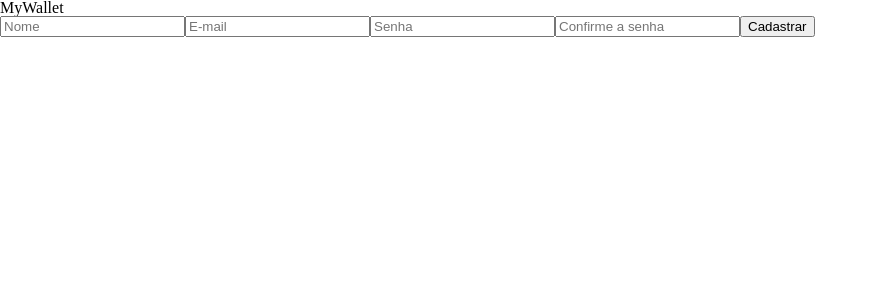
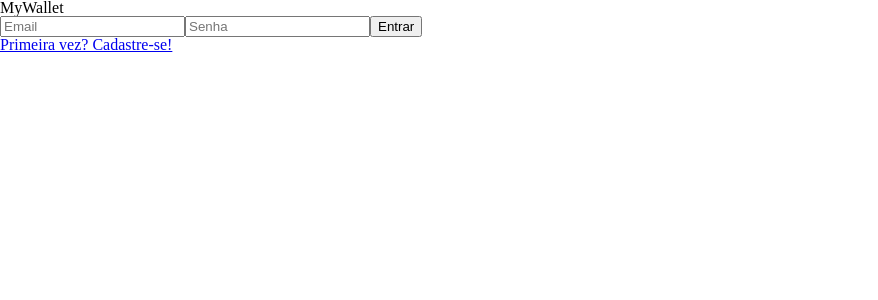
Before and after one commit to ConstantinoRafael/projeto14-mywallet-front, a React (Create React App) app: page / in a window 1280 px wide. Shown: the top 300 px of the page, without its empty margins (0-878 px from the left). Built offline with nearby package versions, Linux system fonts and the light colour scheme.

Commit message:
feat: create route post sign-in

```diff
--- a/src/App.js
+++ b/src/App.js
@@ -1,11 +1,25 @@
 import GlobalStyle from "./Assets/Styles/GlobalStyle";
 import SignUpPage from "./Pages/SignUpPage";
+
+import { BrowserRouter, Routes, Route } from "react-router-dom";
+import SignInPage from "./Pages/SignInPage";
+import RecordPage from "./Pages/RecordPage";
+import InPage from "./Pages/InPage";
+import OutPage from "./Pages/OutPage";
 
 function App() {
   return (
     <>
       <GlobalStyle />
-      <SignUpPage />
+      <BrowserRouter>
+        <Routes>
+          <Route path="/" element={<SignInPage />} />
+          <Route path="/sign-up" element={<SignUpPage />} />
+          <Route path="/record" element={<RecordPage />} />
+          <Route path="/in" element={<InPage />} />
+          <Route path="/out" element={<OutPage />} />
+        </Routes>
+      </BrowserRouter>
     </>
   );
 }
--- a/src/Pages/InPage.js
+++ b/src/Pages/InPage.js
@@ -0,0 +1,7 @@
+export default function InPage() {
+    return(
+        <>
+        InPage
+        </>
+    )
+}
--- a/src/Pages/OutPage.js
+++ b/src/Pages/OutPage.js
@@ -0,0 +1,7 @@
+export default function OutPage() {
+    return(
+        <>
+        OutPage
+        </>
+    )
+}
--- /dev/null
+++ b/src/Pages/RecordPage.js
@@ -0,0 +1,7 @@
+export default function RecordPage() {
+    return(
+        <>
+        RecordPage
+        </>
+    )
+}
--- a/src/Pages/SignInPage.js
+++ b/src/Pages/SignInPage.js
@@ -0,0 +1,48 @@
+import axios from "axios";
+import { useState } from "react";
+import { Link, useNavigate } from "react-router-dom";
+
+export default function SignInPage() {
+  const [email, setEmail] = useState(undefined);
+  const [password, setPassword] = useState(undefined);
+  //const navigate = useNavigate();
+
+  function sendData(e) {
+    e.preventDefault();
+
+    const body = {
+      email: email,
+      password: password,
+    };
+
+    const promise = axios.post("http://localhost:5000/sign-in", body);
+
+    promise.then(() => console.log("entrooou"));
+
+    promise.then((err) => console.log("Deu erro no login"));
+  }
+
+  return (
+    <>
+      <h1>MyWallet</h1>
+
+      <form onSubmit={sendData}>
+        <input
+          placeholder="Email"
+          type="email"
+          onChange={(e) => setEmail(e.target.value)}
+        ></input>
+        <input
+          placeholder="Senha"
+          type="password"
+          onChange={(e) => setPassword(e.target.value)}
+        ></input>
+        <button type="submit">Entrar</button>
+      </form>
+
+      <Link to={"/sign-up"}>
+        <p>Primeira vez? Cadastre-se!</p>
+      </Link>
+    </>
+  );
+}
--- a/src/Pages/SignUpPage.js
+++ b/src/Pages/SignUpPage.js
@@ -1,14 +1,14 @@
-import styled from "styled-components";
+//import styled from "styled-components";
 import axios from "axios";
 import { useState } from "react";
-import { Link, Navigate, useNavigate } from "react-router-dom";
+import { Link, useNavigate } from "react-router-dom";
 
 export default function SignUpPage() {
   const [name, setName] = useState(undefined);
   const [email, setEmail] = useState(undefined);
   const [password, setPassword] = useState(undefined);
   const [confirmPassword, setConfirmPassword] = useState(undefined);
-  //const navigate = useNavigate();
+  const navigate = useNavigate();
 
   function sendData(e) {
     e.preventDefault();
@@ -22,14 +22,14 @@ export default function SignUpPage() {
 
     const promise = axios.post("http://localhost:5000/sign-up", body);
 
-    promise.then(() => console.log("cadastrado"));
+    promise.then(() => navigate("/"));
 
-    promise.catch((err) => console.log(err));
+    promise.catch((err) => console.log("Deu erro no cadastro"));
   }
 
   return (
     <>
-      <div>MyWallet</div>
+      <h1>MyWallet</h1>
       <form onSubmit={sendData}>
         <input
           placeholder="Nome"
@@ -54,9 +54,9 @@ export default function SignUpPage() {
         <button type="submit">Cadastrar</button>
       </form>
 
-      {/* <Link to={"/sign-in"}>
+      <Link to={"/"}>
         <p>Já tem uma conta? Entre agora!</p>
-      </Link> */}
+      </Link>
     </>
   );
 }
```
Also changed, not shown: src/Pages/RecordsPage.js (deleted).
